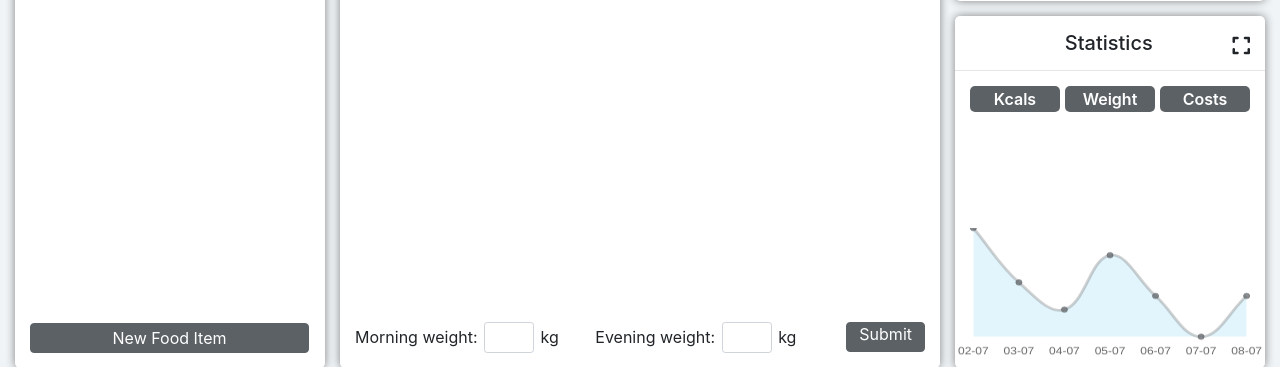
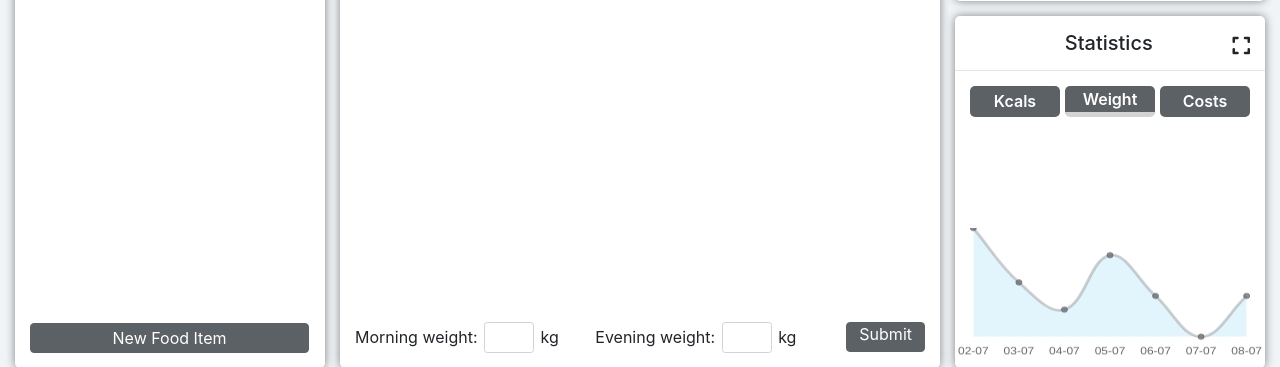
Before and after one commit to jellevanderschaaf/Diet-Tracker, a PHP site: page / in a window 1280 px wide. Shown: the part 417-784 px from the top of the page. Run offline with PHP 8.4, Linux system fonts and the light colour scheme; data that the repository does not hold is empty; some libraries are stand-ins or nearby versions; some web fonts are replaced.

Commit message:
Added a bottom border corresponding to the currently displayed graph.

```diff
--- a/index.php
+++ b/index.php
@@ -294,9 +294,9 @@ Morning weight: <input type="text" class="form-control form-control-sm inputFiel
 
             <table class="foodlist-table2" style='width:100%'>
             <tr>
-    <th id="tableFood" style='width:33%'>Kcals</th>
-    <th id="tableDrinks" style='width:33%'>Weight</th>
-    <th id="tableJunk" style='width:33%'>Costs</th>
+    <th id="tableKcalsGraph" style='width:33%'>Kcals</th>
+    <th id="tableWeightGraph" style='width:33%'>Weight</th>
+    <th id="tableCostsGraph" style='width:33%'>Costs</th>
   </tr>
 </table>
 
--- a/styles.css
+++ b/styles.css
@@ -444,3 +444,7 @@
         border-radius: 5px;
     }
     /* weight section end */
+
+    #tableWeightGraph {
+        border-bottom: 5px solid lightgrey;
+    }
```
